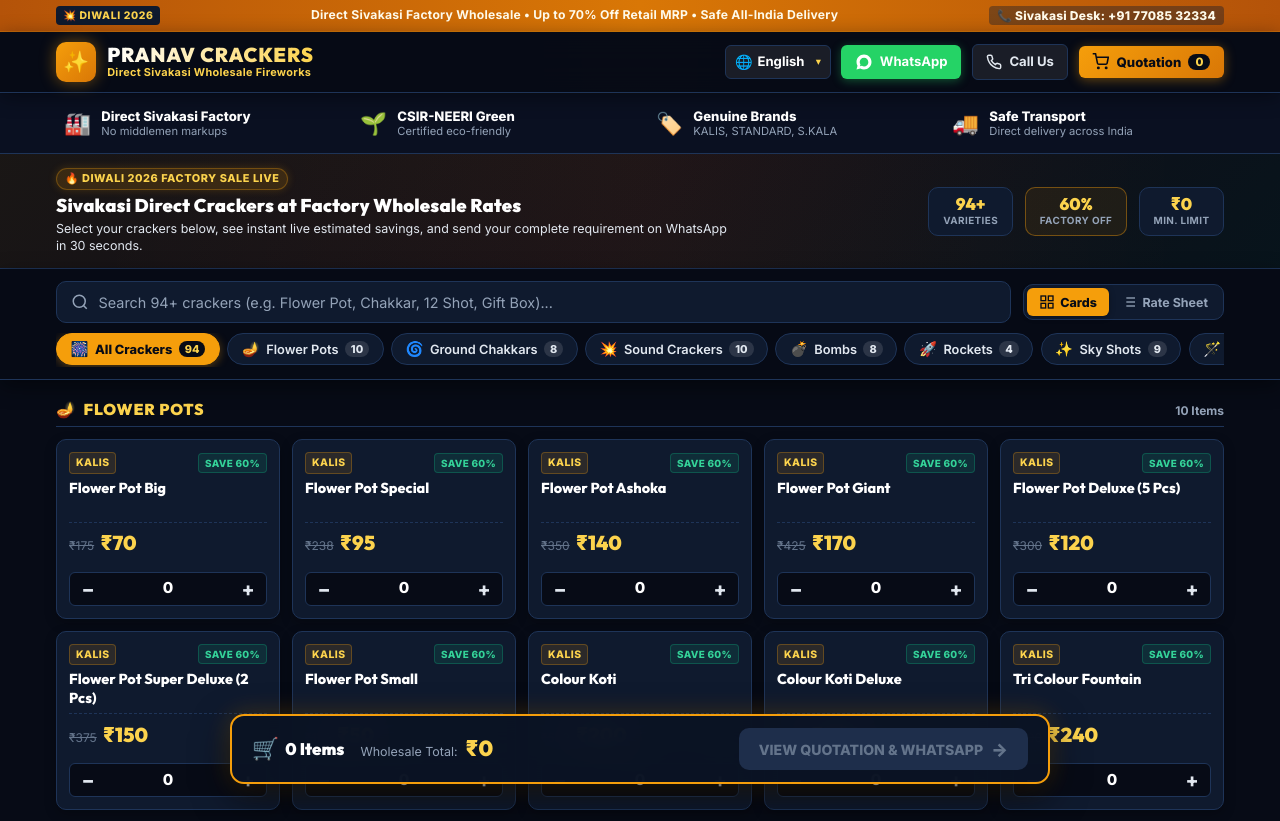
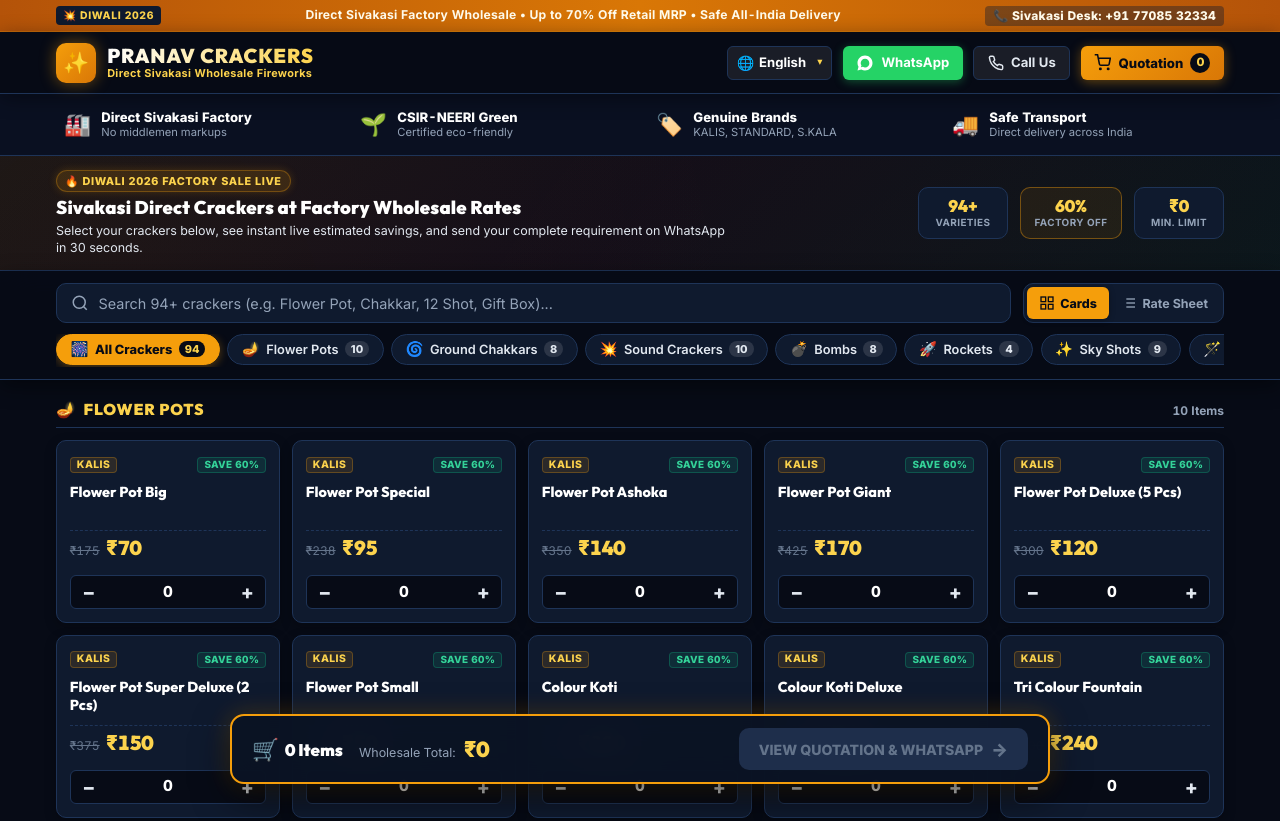
Before and after one commit to Krishna-Prasath-7/Crackers, a website: page index.html in a window 1280 px wide. Shown: the top 821 px of the page. Drawn offline with Linux system fonts and the light colour scheme.

Commit message:
Refine pixel alignment across header, toolbar, and card grids and settle visual ergonomics for screen dwell time

```diff
--- a/css/components.css
+++ b/css/components.css
@@ -199,8 +199,10 @@
 .header-action-btn {
     display: inline-flex;
     align-items: center;
+    justify-content: center;
     gap: 0.45rem;
-    padding: 0.45rem 0.85rem;
+    padding: 0 0.85rem;
+    height: 34px;
     border-radius: var(--radius-sm);
     font-size: 0.82rem;
     font-weight: 700;
@@ -208,6 +210,7 @@
     cursor: pointer;
     transition: var(--transition-fast);
     white-space: nowrap;
+    box-sizing: border-box;
 }
 
 .btn-wa {
@@ -247,10 +250,14 @@
     color: #FCD34D;
     font-size: 0.72rem;
     font-weight: 900;
-    padding: 1px 7px;
+    height: 20px;
+    min-width: 20px;
+    padding: 0 6px;
     border-radius: var(--radius-full);
-    min-width: 20px;
-    text-align: center;
+    display: inline-flex;
+    align-items: center;
+    justify-content: center;
+    line-height: 1;
 }
 
 /* 3. Festive Trust Bar */
@@ -359,12 +366,15 @@
     background: #0F1A2E;
     border: 1px solid var(--navy-border);
     border-radius: var(--radius-md);
-    padding: 0.45rem 0.85rem;
+    padding: 0.4rem 0.85rem;
     display: flex;
     flex-direction: column;
     align-items: center;
+    justify-content: center;
     text-align: center;
-    min-width: 85px;
+    min-width: 90px;
+    height: 52px;
+    box-sizing: border-box;
 }
 
 .hero-stat-badge.highlight {
@@ -415,6 +425,8 @@
 .search-box {
     position: relative;
     flex-grow: 1;
+    display: flex;
+    align-items: center;
 }
 
 .search-svg {
@@ -428,15 +440,16 @@
 
 .search-input {
     width: 100%;
-    height: 42px;
+    height: 40px;
     border: 1.5px solid var(--navy-border);
     border-radius: var(--radius-md);
     background: #0F1A2E;
-    padding: 0.45rem 2.2rem 0.45rem 2.6rem;
+    padding: 0 2.2rem 0 2.6rem;
     font-size: 0.9rem;
     color: #FFFFFF;
     outline: none;
     transition: var(--transition-fast);
+    box-sizing: border-box;
 }
 
 .search-input::placeholder {
@@ -469,18 +482,23 @@
 /* View Mode Switcher */
 .view-mode-switcher {
     display: inline-flex;
+    align-items: center;
     background: #0F1A2E;
     border: 1.5px solid var(--navy-border);
     border-radius: var(--radius-md);
     padding: 3px;
+    height: 40px;
+    box-sizing: border-box;
     flex-shrink: 0;
 }
 
 .view-mode-btn {
     display: inline-flex;
     align-items: center;
+    justify-content: center;
+    height: 100%;
     gap: 0.35rem;
-    padding: 0.4rem 0.75rem;
+    padding: 0 0.75rem;
     border-radius: var(--radius-sm);
     font-size: 0.78rem;
     font-weight: 700;
@@ -489,6 +507,7 @@
     border: none;
     cursor: pointer;
     transition: var(--transition-fast);
+    box-sizing: border-box;
 }
 
 .view-mode-btn:hover {
@@ -644,13 +663,14 @@
     background: #0F1A2E;
     border: 1.5px solid var(--navy-border);
     border-radius: var(--radius-md);
-    padding: 0.75rem;
+    padding: 0.8rem;
     display: flex;
     flex-direction: column;
-    justify-content: space-between;
+    justify-content: flex-start;
     box-shadow: 0 4px 12px rgba(0, 0, 0, 0.25);
-    transition: var(--transition-fast);
+    transition: var(--transition-smooth);
     position: relative;
+    box-sizing: border-box;
 }
 
 .cracker-card:hover {
@@ -669,7 +689,8 @@
     display: flex;
     justify-content: space-between;
     align-items: center;
-    margin-bottom: 0.35rem;
+    margin-bottom: 0.45rem;
+    height: 22px;
 }
 
 .card-brand-badge {
@@ -682,6 +703,7 @@
     border-radius: var(--radius-xs);
     text-transform: uppercase;
     letter-spacing: 0.04em;
+    line-height: 1;
 }
 
 .card-discount-badge {
@@ -693,28 +715,34 @@
     padding: 2px 6px;
     border-radius: var(--radius-xs);
     letter-spacing: 0.03em;
+    line-height: 1;
 }
 
 .card-name {
     font-size: 0.9rem;
     font-weight: 800;
     color: #FFFFFF;
-    line-height: 1.3;
-    margin-bottom: 0.35rem;
-    min-height: 2.3rem;
+    line-height: 1.25;
+    margin-bottom: 0.45rem;
+    height: 2.5rem;
+    min-height: 2.5rem;
     display: -webkit-box;
     -webkit-line-clamp: 2;
     -webkit-box-orient: vertical;
     overflow: hidden;
+    text-overflow: ellipsis;
 }
 
 .card-pricing-block {
     display: flex;
     justify-content: space-between;
-    align-items: baseline;
+    align-items: center;
     padding: 0.35rem 0;
     border-top: 1px dashed var(--navy-border);
+    margin-top: auto;
     margin-bottom: 0.55rem;
+    min-height: 36px;
+    box-sizing: border-box;
 }
 
 .cracker-card.is-selected .card-pricing-block {
@@ -738,12 +766,14 @@
     font-weight: 900;
     color: #FCD34D;
     font-family: var(--font-heading);
+    line-height: 1;
 }
 
 .card-subtotal-tag {
     font-size: 0.7rem;
     font-weight: 800;
     color: #34D399;
+    line-height: 1.2;
 }
 
 /* Card Stepper Control */
--- a/css/responsive.css
+++ b/css/responsive.css
@@ -74,7 +74,8 @@
     }
 
     .header-action-btn {
-        padding: 0.35rem 0.6rem;
+        height: 30px;
+        padding: 0 0.6rem;
         font-size: 0.75rem;
     }
 
@@ -178,8 +179,13 @@
         display: none; /* Icons only on mobile view switcher */
     }
 
+    .view-mode-switcher {
+        height: 38px;
+    }
+
     .view-mode-btn {
-        padding: 0.35rem 0.55rem;
+        padding: 0 0.55rem;
+        height: 100%;
     }
 
     .cat-chip-btn {
@@ -200,9 +206,14 @@
 
     .card-name {
         font-size: 0.82rem;
-        min-height: 2.1rem;
+        height: 2.2rem;
+        min-height: 2.2rem;
         line-height: 1.25;
         margin-bottom: 0.25rem;
+    }
+
+    .card-pricing-block {
+        min-height: 32px;
     }
 
     .card-brand-badge {
--- a/css/style.css
+++ b/css/style.css
@@ -56,8 +56,8 @@
     --shadow-hover: 0 8px 25px rgba(0, 0, 0, 0.45);
     --shadow-gold: 0 0 20px rgba(245, 158, 11, 0.25);
     --shadow-floating: 0 12px 40px rgba(0, 0, 0, 0.6);
-    --transition-fast: all 0.15s ease;
-    --transition-smooth: all 0.22s cubic-bezier(0.4, 0, 0.2, 1);
+    --transition-fast: all 0.15s cubic-bezier(0.25, 0.8, 0.25, 1);
+    --transition-smooth: all 0.25s cubic-bezier(0.25, 0.8, 0.25, 1);
 }
 
 /* Strict Box Reset */
@@ -76,14 +76,33 @@
     background-color: var(--navy-darkest);
 }
 
+/* Smooth, calm dark-theme scrollbar */
+::-webkit-scrollbar {
+    width: 7px;
+    height: 7px;
+}
+::-webkit-scrollbar-track {
+    background: #050811;
+}
+::-webkit-scrollbar-thumb {
+    background: #1E3458;
+    border-radius: 4px;
+}
+::-webkit-scrollbar-thumb:hover {
+    background: #D97706;
+}
+
 body {
     font-family: var(--font-body);
     background-color: var(--navy-darkest);
     background-image:
-        radial-gradient(ellipse at top center, rgba(245, 158, 11, 0.06) 0%, transparent 60%),
-        radial-gradient(ellipse at bottom right, rgba(239, 68, 68, 0.04) 0%, transparent 50%);
+        radial-gradient(ellipse 80% 40% at 50% -10%, rgba(245, 158, 11, 0.08) 0%, transparent 70%),
+        radial-gradient(circle at 10% 40%, rgba(239, 68, 68, 0.03) 0%, transparent 50%),
+        radial-gradient(circle at 90% 80%, rgba(245, 158, 11, 0.04) 0%, transparent 60%);
+    background-attachment: fixed;
     color: var(--text-primary);
-    line-height: 1.45;
+    line-height: 1.5;
+    font-variant-numeric: tabular-nums;
     -webkit-font-smoothing: antialiased;
     -moz-osx-font-smoothing: grayscale;
     overflow-x: hidden;
```
